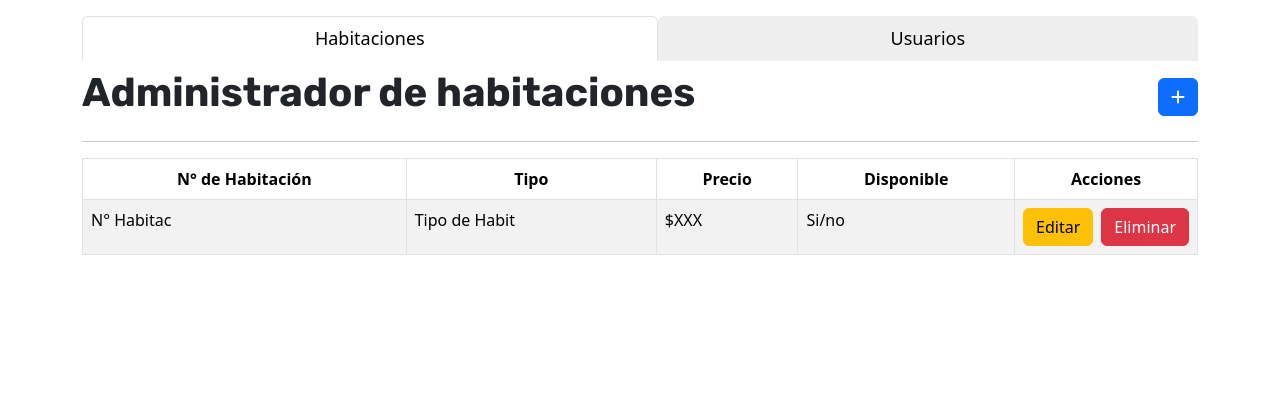
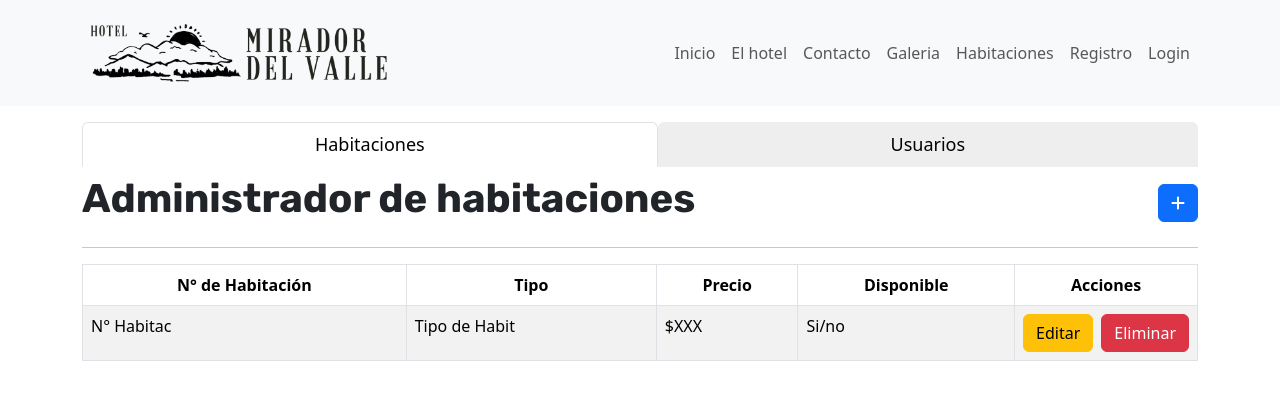
Before and after one commit to lucasecapdevila/hotel-mirador-del-valle, a React (Vite) app: page / in a window 1280 px wide. Shown: the top 400 px of the page. Built offline with nearby package versions, Linux system fonts and the light colour scheme.

Commit message:
agregue un navbar de react bootstrap y un logo para el hotel con los links para cada pagina

```diff
--- a/src/App.jsx
+++ b/src/App.jsx
@@ -1,10 +1,12 @@
 import './App.css'
 import Admin from './components/pages/Admin'
+import Menu from './components/common/Menu'
 
 function App() {
 
   return (
     <>
+    <Menu></Menu>
       <Admin />
     </>
   )
--- /dev/null
+++ b/src/components/common/Menu.jsx
@@ -0,0 +1,30 @@
+import {Navbar, Container, Nav} from 'react-bootstrap'
+import logo from "../../assets/iconNav.png"
+
+const Menu = () => {
+    return (
+        <>
+          <Navbar expand="lg" className="bg-body-tertiary">
+      <Container>
+        <Navbar.Brand href="#home">
+            <img src={logo} height={80} alt="logo del hotel mirador del valle" />
+        </Navbar.Brand>
+        <Navbar.Toggle aria-controls="basic-navbar-nav" />
+        <Navbar.Collapse id="basic-navbar-nav">
+          <Nav className="ms-auto">
+            <Nav.Link href="#home">Inicio</Nav.Link>
+            <Nav.Link href="#link">El hotel</Nav.Link>
+            <Nav.Link href="#link">Contacto</Nav.Link>
+            <Nav.Link href="#link">Galeria</Nav.Link>
+            <Nav.Link href="#link">Habitaciones</Nav.Link>
+            <Nav.Link href="#link">Registro</Nav.Link>
+            <Nav.Link href="#link">Login</Nav.Link>
+          </Nav>
+        </Navbar.Collapse>
+      </Container>
+    </Navbar>
+        </>
+    );
+};
+
+export default Menu;
```
Also changed, not shown: src/assets/iconNav.png (added).
